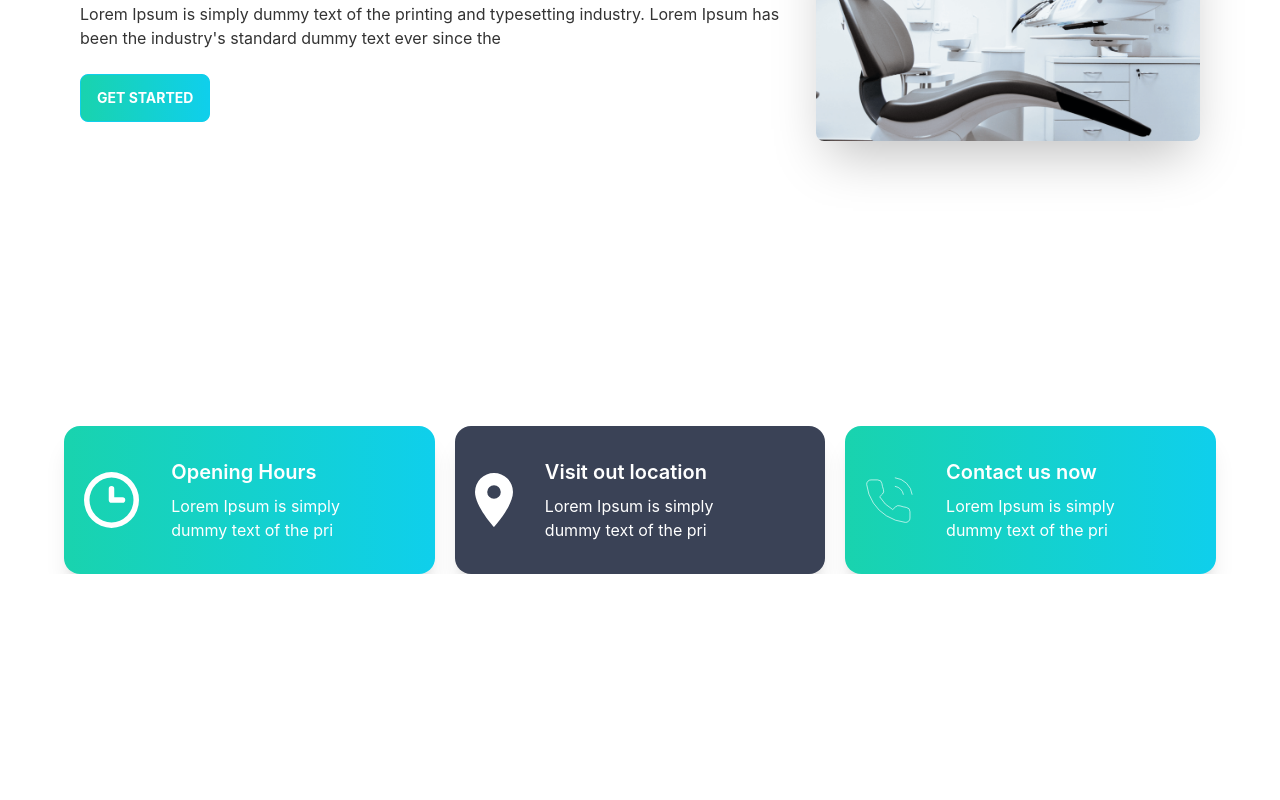
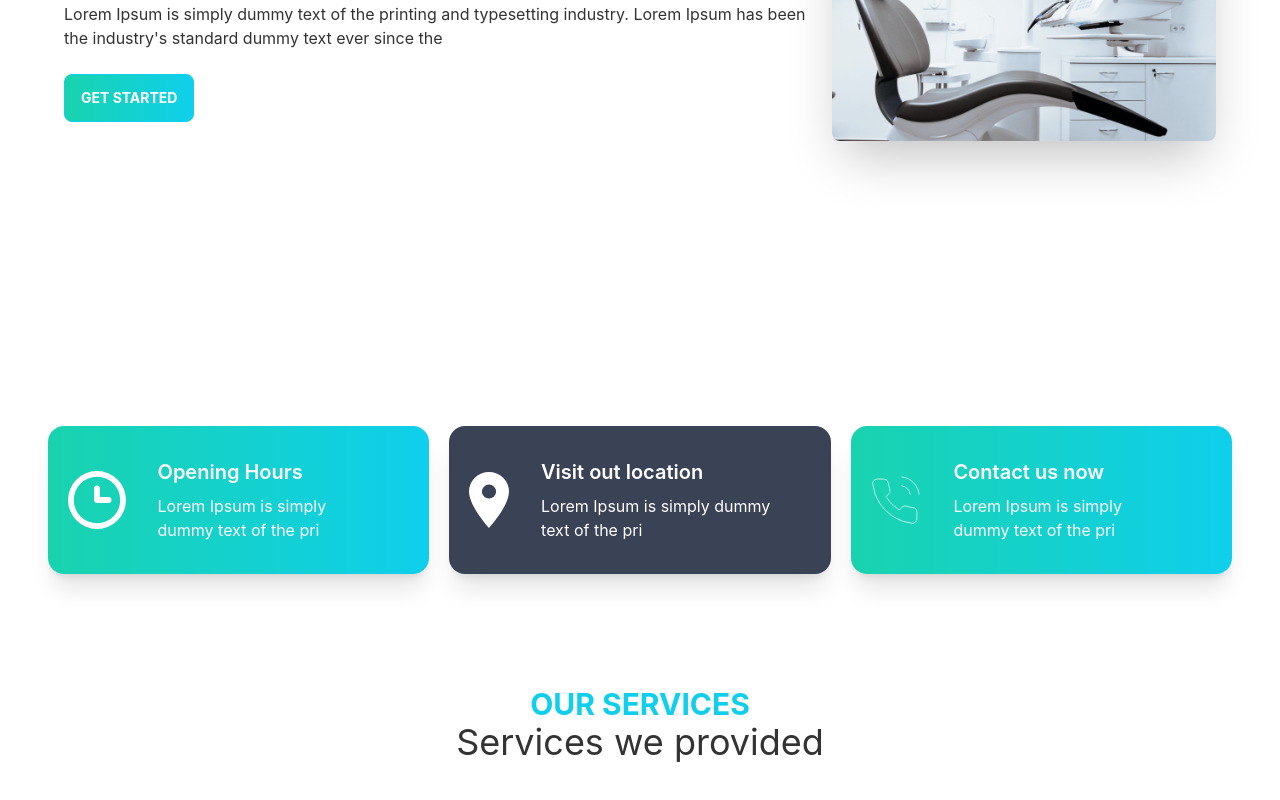
Before and after one commit to mukarrom/doctors-portal-client, a React (Create React App) app: page / in a window 1280 px wide. Shown: the part 438-1238 px from the top of the page. Before the commit the page ends 1012 px from the top, so only its background shows below. Built offline with nearby package versions, Linux system fonts and the light colour scheme.

Commit message:
move to windows

```diff
--- a/src/Pages/Home/Banner.js
+++ b/src/Pages/Home/Banner.js
@@ -3,7 +3,7 @@ import chair from '../../assets/images/chair.png';
 
 const Banner = () => {
 	return (
-		<div className="hero min-h-screen px-16">
+		<div className="hero min-h-screen">
 			<div className="hero-content flex-col lg:flex-row-reverse">
 				<img
 					src={chair}
--- a/src/Pages/Home/Home.js
+++ b/src/Pages/Home/Home.js
@@ -1,12 +1,14 @@
 import React from 'react';
 import Banner from './Banner';
 import Info from './Info';
+import Services from './Services';
 
 const Home = () => {
 	return (
-		<div>
+		<div className="px-12">
 			<Banner />
 			<Info />
+			<Services />
 		</div>
 	);
 };
--- a/src/Pages/Home/Info.js
+++ b/src/Pages/Home/Info.js
@@ -6,7 +6,7 @@ import phone from '../../assets/icons/phone.svg';
 
 const Info = () => {
 	return (
-		<div className="grid grid-cols-3 gap-5 px-16">
+		<div className="grid grid-cols-3 gap-5">
 			<InfoCard
 				cardTitle="Opening Hours"
 				bgClass="bg-gradient-to-r from-secondary to-primary"
--- /dev/null
+++ b/src/Pages/Home/Service.js
@@ -0,0 +1,24 @@
+import React from 'react';
+
+const Service = () => {
+	return (
+		<div className="card w-96 bg-base-100 shadow-xl">
+			<figure className="px-10 pt-10">
+				<img
+					src="https://placeimg.com/400/225/arch"
+					alt="Shoes"
+					className="rounded-xl"
+				/>
+			</figure>
+			<div className="card-body items-center text-center">
+				<h2 className="card-title">Shoes!</h2>
+				<p>If a dog chews shoes whose shoes does he choose?</p>
+				<div className="card-actions">
+					<button className="btn btn-primary">Buy Now</button>
+				</div>
+			</div>
+		</div>
+	);
+};
+
+export default Service;
--- /dev/null
+++ b/src/Pages/Home/Services.js
@@ -0,0 +1,40 @@
+import React from 'react';
+import fluoride from '../../assets/images/fluoride.png';
+import cavity from '../../assets/images/cavity.png';
+import whiting from '../../assets/images/whiting.png';
+
+const Services = () => {
+	const services = [
+		{
+			_id: 1,
+			img: fluoride,
+			title: '',
+			des: '',
+		},
+		{
+			_id: 2,
+			img: fluoride,
+			title: '',
+			des: '',
+		},
+		{
+			_id: 3,
+			img: fluoride,
+			title: '',
+			des: '',
+		},
+	];
+	return (
+		<div>
+			<div className="text-center my-28">
+				<h1 className="text-3xl font-bold text-primary uppercase">
+					Our Services
+				</h1>
+				<h1 className="text-4xl">Services we provided</h1>
+			</div>
+			<div></div>
+		</div>
+	);
+};
+
+export default Services;
```
